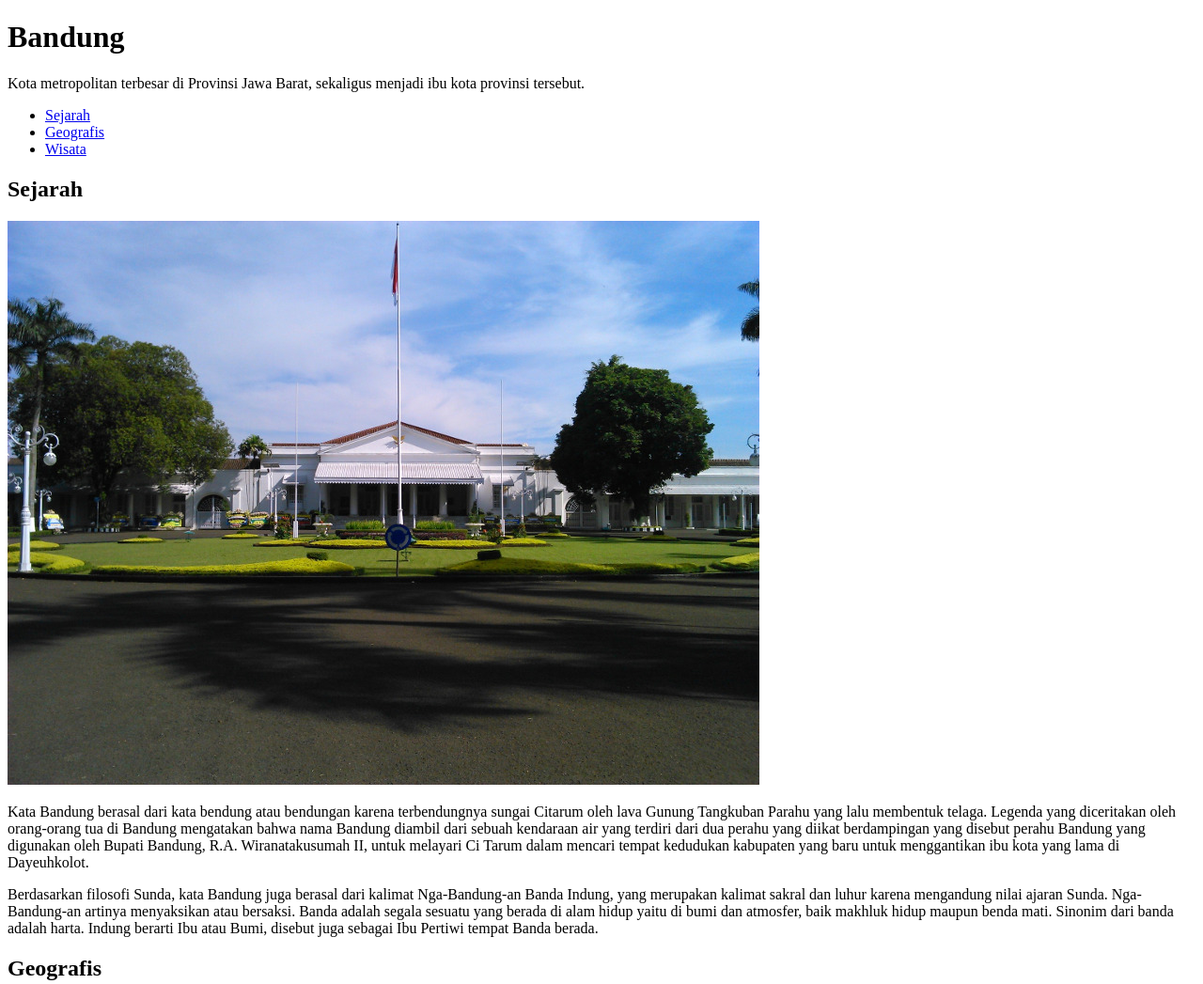
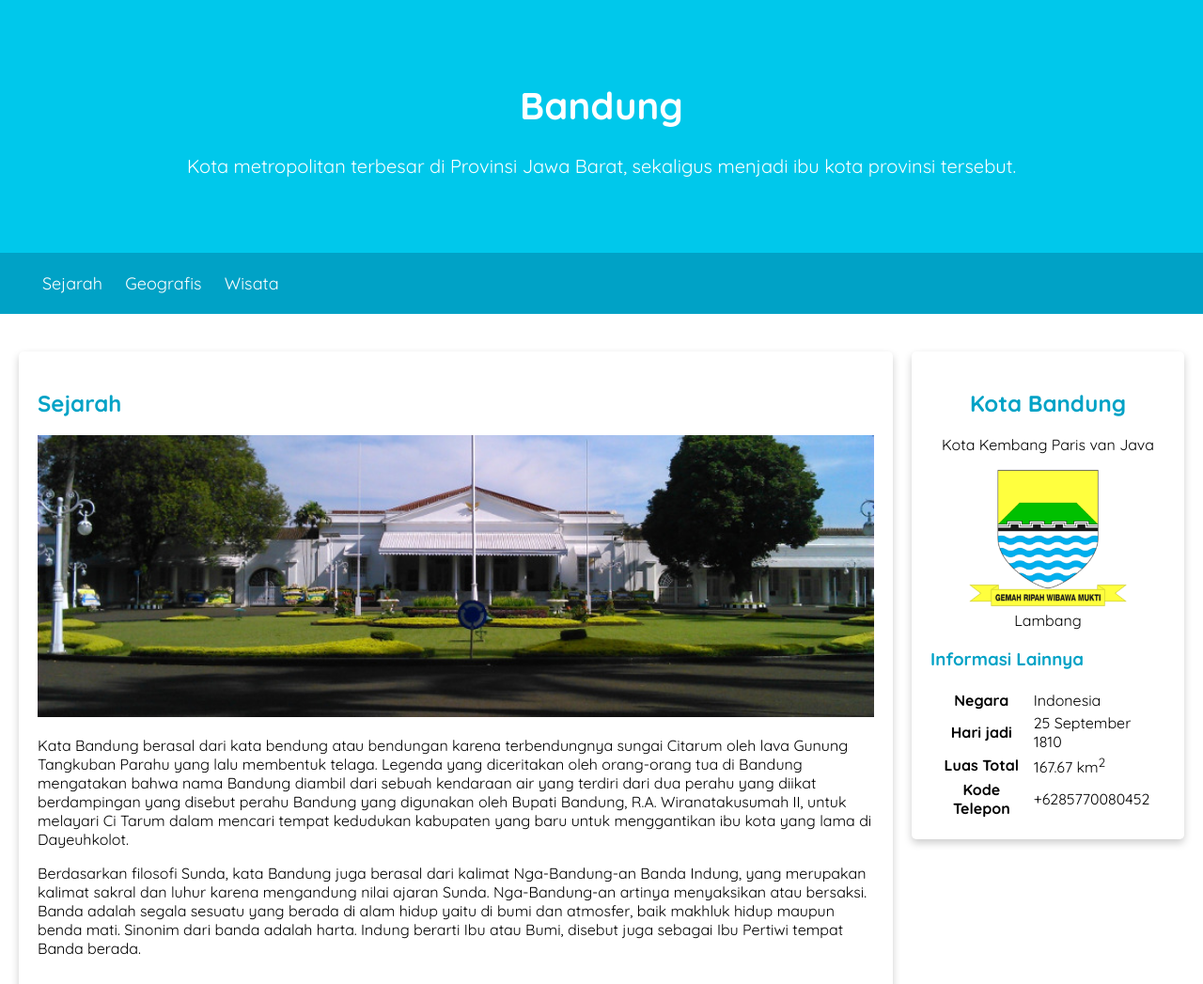
Before and after one commit to abuhuud/dasar-pemrograman-web-dicoding, a plain HTML site: page index.html in a window 1280 px wide. Shown: the top 1047 px of the page at 94% size. Drawn offline with Linux system fonts and the light colour scheme.

Commit message:
Pengenalan CSS sampai Kuis Sub-Modul Pendalaman CSS

```diff
--- /dev/null
+++ b/assets/styles/style.css
@@ -0,0 +1,125 @@
+@import url('https://fonts.googleapis.com/css?family=Quicksand:400,700&display=swap');
+
+* {
+  box-sizing: border-box;
+}
+
+body {
+  font-family: 'Quicksand', sans-serif;
+  margin: 0;
+  padding: 0;
+}
+
+main {
+  padding: 20px;
+  overflow: auto;
+}
+
+header {
+  display: inline;
+}
+
+h2,
+h3 {
+  color: #00a2c6;
+}
+
+h3 {
+  color: #00a2c6;
+}
+
+footer {
+  padding: 20px;
+  color: white;
+  background-color: #00a2c6;
+}
+
+nav a {
+  font-size: 18px;
+  font-weight: 400;
+  text-decoration: none;
+}
+
+nav a:hover {
+  font-weight: bold;
+}
+
+.profile header {
+  text-align: center;
+}
+
+footer {
+  padding: 20px;
+  color: white;
+  background-color: #00a2c6;
+  text-align: center;
+  font-weight: bold;
+}
+
+.featured-image {
+  width: 100%;
+  max-height: 300px;
+  object-fit: cover;
+  object-position: center;
+}
+
+.profile img {
+  width: 100%;
+}
+
+.card {
+  box-shadow: 0 4px 8px 0 rgba(0, 0, 0, 0.2);
+  border-radius: 5px;
+  padding: 20px;
+  margin-top: 20px;
+}
+
+.jumbotron {
+  padding: 60px;
+  background-color: #00c8eb;
+  text-align: center;
+  font-size: 20px;
+  color: white;
+}
+
+nav li {
+  display: inline;
+  list-style-type: none;
+  margin-right: 20px;
+}
+
+nav {
+  background-color: #00a2c6;
+  padding: 5px;
+  position: sticky;
+  top: 0;
+}
+
+nav a {
+  font-size: 18px;
+  font-weight: 400;
+  text-decoration: none;
+  color: white;
+}
+
+#content {
+  float: left;
+  width: 75%;
+}
+
+aside {
+  float: right;
+  width: 25%;
+  padding-left: 20px;
+}
+
+/* Media Query */
+@media screen and (max-width: 1000px) {
+
+  #content,
+  aside {
+    width: 100%;
+    padding: 0;
+  }
+
+}
--- a/index.html
+++ b/index.html
@@ -4,17 +4,20 @@
 <head>
   <meta charset="UTF-8">
   <meta http-equiv="X-UA-Compatible" content="IE=edge">
-  <meta name="viewport" content="width=device-width, initial-scale=1.0">
-  <title>Document</title>
+  <meta name="viewport" content="width=device-width, initial-scale=1">
+  <title>Belajar Pemrograman Web - Dicoding</title>
+  <link rel="stylesheet" href="assets/styles/style.css">
 </head>
 
 <body>
   <header>
-    <h1>Bandung</h1>
-    <p lang="id" translate="no">
-      Kota metropolitan terbesar di Provinsi Jawa Barat, sekaligus menjadi ibu kota provinsi
-      tersebut.
-    </p>
+    <div class="jumbotron">
+      <h1>Bandung</h1>
+      <p lang="id" translate="no">
+        Kota metropolitan terbesar di Provinsi Jawa Barat, sekaligus menjadi ibu kota provinsi
+        tersebut.
+      </p>
+    </div>
     <nav>
       <ul>
         <li><a href="#sejarah">Sejarah</a></li>
@@ -22,13 +25,14 @@
         <li><a href="#wisata">Wisata</a></li>
       </ul>
     </nav>
+
   </header>
 
   <main>
     <div id="content">
-      <article id="sejarah">
+      <article id="sejarah" class="card">
         <h2>Sejarah</h2>
-        <img src="assets/image/history.jpg" alt="">
+        <img src="assets/image/history.jpg" class="featured-image" alt="sejarah">
         <p>
           Kata Bandung berasal dari kata bendung atau bendungan karena terbendungnya sungai Citarum oleh lava Gunung
           Tangkuban Parahu yang lalu membentuk telaga. Legenda yang diceritakan oleh orang-orang tua di Bandung
@@ -51,9 +55,9 @@
         </p>
       </article>
 
-      <article id="geografis">
+      <article id="geografis" class="card">
         <h2>Geografis</h2>
-        <img src="assets/image/geografis.jpg" alt="">
+        <img src="assets/image/geografis.jpg" class="featured-image" alt="geografis">
         <p>
           Kota Bandung dikelilingi oleh pegunungan, sehingga bentuk morfologi wilayahnya bagaikan sebuah mangkok
           raksasa,
@@ -72,7 +76,7 @@
           sangat rentan terhadap masalah banjir terutama pada musim hujan.
         </p>
       </article>
-      <article id="wisata">
+      <article id="wisata" class="card">
         <h2>Wisata</h2>
         <p>
           Sejak dibukanya Jalan Tol Cipularang, kota Bandung telah menjadi tujuan utama dalam menikmati liburan akhir
@@ -82,7 +86,7 @@
 
         <section>
           <h3>Farm House Lembang</h3>
-          <img src="assets/image/farm-house.jpg" alt="">
+          <img src="assets/image/farm-house.jpg" class="featured-image" alt="farm-house">
           <h4>Lokasi</h4>
           <p>
             Berada di jalur utama Bandung-Lembang, Farm House menjadi objek wisata yang tidak pernah sepi pengunjung.
@@ -97,7 +101,7 @@
 
         <section>
           <h3>Observatorium Bosscha</h3>
-          <img src="assets/image/bosscha.jpg" alt="">
+          <img src="assets/image/bosscha.jpg" class="featured-image" alt="bosscha">
           <p>
             Memiliki beberapa teleskop, antara lain, Refraktor Ganda Zeiss, Schmidt Bimasakti, Refraktor Bamberg,
             Cassegrain
@@ -117,8 +121,8 @@
       </article>
     </div>
 
-    <aside>
-      <article>
+    <aside class="profile">
+      <article class="card">
         <header>
           <h2>Kota Bandung</h2>
           <p>Kota Kembang Paris van Java</p>
```
